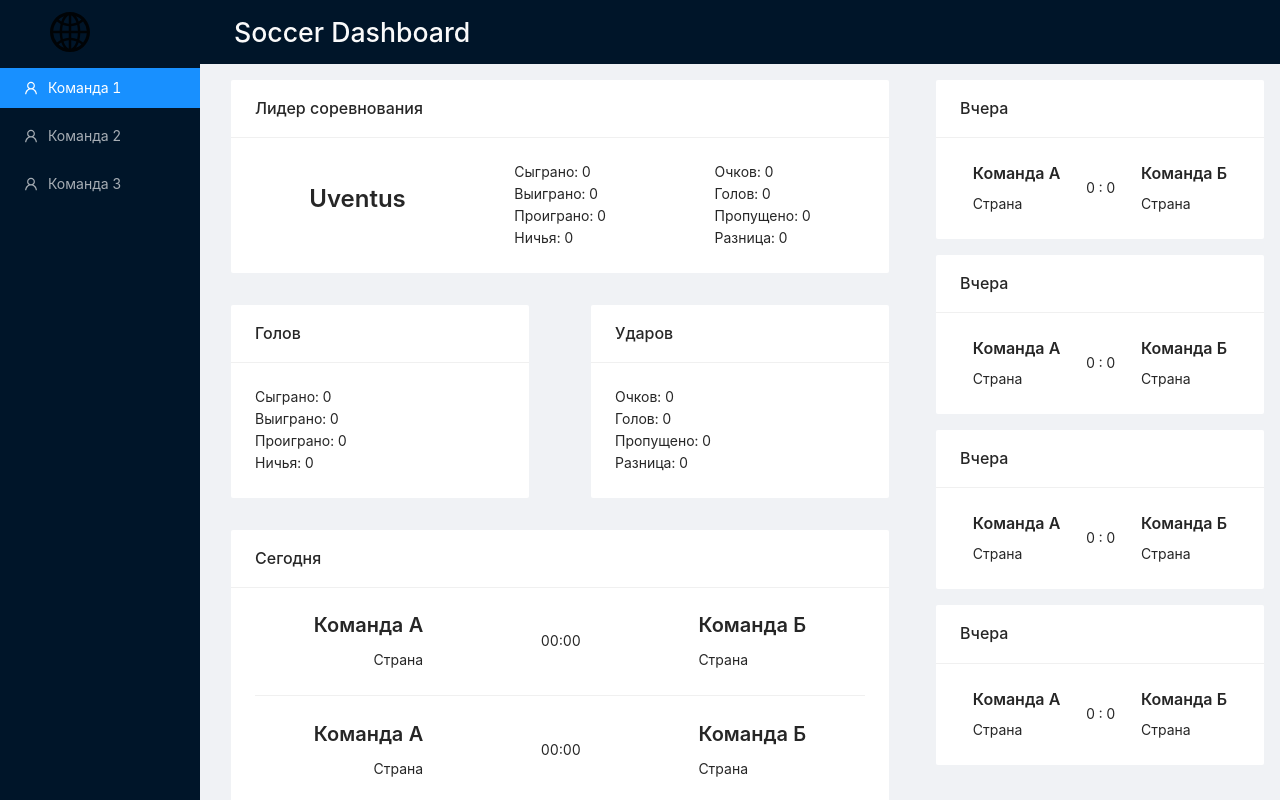
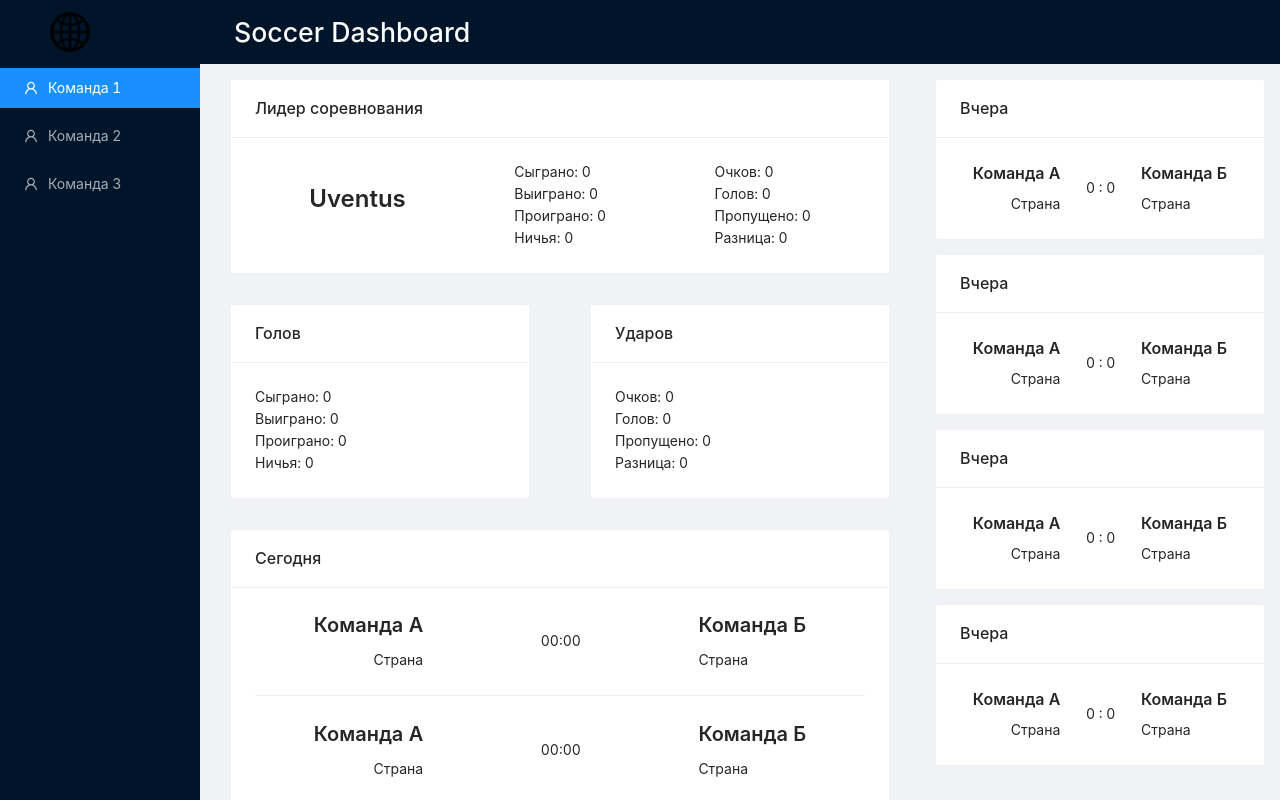
Before and after one commit to mikershov94/soccer_dashboard, a Next.js app: page / in a window 1280 px wide. Shown: the top 800 px of the page. Built offline with nearby package versions, Linux system fonts and the light colour scheme.

Commit message:
Created yesterday-card component

```diff
--- a/components/yesterday-card.tsx
+++ b/components/yesterday-card.tsx
@@ -0,0 +1,31 @@
+import { Typography, Row, Col, Card } from "antd";
+
+import styles from '../styles/yesterday-card.module.sass';
+
+const { Title } = Typography;
+
+const YesterdayCard = () => {
+    return(
+        <Card title="Вчера"
+              bordered={false}>
+            <Row justify='space-around'
+                 align='middle'>
+                <Col>
+                    <div className={styles.infoPlayTeamA}>
+                        <Title level={5}>Команда А</Title>
+                        <div>Страна</div>
+                    </div>
+                </Col>
+                <Col>0 : 0</Col>
+                <Col>
+                    <div className={styles.infoPlayTeamB}>
+                        <Title level={5}>Команда Б</Title>
+                        <div>Страна</div>
+                    </div>
+                </Col>
+            </Row>
+        </Card>
+    );
+};
+
+export default YesterdayCard;
--- a/pages/index.tsx
+++ b/pages/index.tsx
@@ -10,6 +10,7 @@
 import LeaderKicks from '../components/leader-kicks';
 import TodayCard from '../components/today-card';
 import TomorrowCard from '../components/tomorrow-card';
+import YesterdayCard from '../components/yesterday-card';
 
 import "antd/dist/antd.css";
 import styleHeader from '../styles/team.module.sass';
@@ -66,92 +67,16 @@
                             </Col>
                             <Col span={8}>
                                 <div className={styles.cardWrapper}>
-                                    <Card title="Вчера"
-                                          bordered={false}
-                                          >
-                                        <Row justify='space-around'
-                                                     align='middle'>
-                                            <Col>
-                                                <div className={styles.infoPlayTeamA}>
-                                                    <Title level={5}>Команда А</Title>
-                                                    <div>Страна</div>
-                                                </div>
-                                            </Col>
-                                            <Col>0 : 0</Col>
-                                            <Col>
-                                                <div className={styles.infoPlayTeamB}>
-                                                    <Title level={5}>Команда Б</Title>
-                                                    <div>Страна</div>
-                                                </div>
-                                            </Col>
-                                        </Row>
-                                    </Card>
+                                    <YesterdayCard />
                                 </div>
                                 <div className={styles.cardWrapper}>
-                                    <Card title="Вчера"
-                                          bordered={false}
-                                          >
-                                        <Row justify='space-around'
-                                                     align='middle'>
-                                            <Col>
-                                                <div className={styles.infoPlayTeamA}>
-                                                    <Title level={5}>Команда А</Title>
-                                                    <div>Страна</div>
-                                                </div>
-                                            </Col>
-                                            <Col>0 : 0</Col>
-                                            <Col>
-                                                <div className={styles.infoPlayTeamB}>
-                                                    <Title level={5}>Команда Б</Title>
-                                                    <div>Страна</div>
-                                                </div>
-                                            </Col>
-                                        </Row>
-                                    </Card>
+                                    <YesterdayCard />
                                 </div>
                                 <div className={styles.cardWrapper}>
-                                    <Card title="Вчера"
-                                          bordered={false}
-                                          >
-                                        <Row justify='space-around'
-                                                     align='middle'>
-                                            <Col>
-                                                <div className={styles.infoPlayTeamA}>
-                                                    <Title level={5}>Команда А</Title>
-                                                    <div>Страна</div>
-                                                </div>
-                                            </Col>
-                                            <Col>0 : 0</Col>
-                                            <Col>
-                                                <div className={styles.infoPlayTeamB}>
-                                                    <Title level={5}>Команда Б</Title>
-                                                    <div>Страна</div>
-                                                </div>
-                                            </Col>
-                                        </Row>
-                                    </Card>
+                                    <YesterdayCard />
                                 </div>
                                 <div className={styles.cardWrapper}>
-                                    <Card title="Вчера"
-                                          bordered={false}
-                                          >
-                                        <Row justify='space-around'
-                                                     align='middle'>
-                                            <Col>
-                                                <div className={styles.infoPlayTeamA}>
-                                                    <Title level={5}>Команда А</Title>
-                                                    <div>Страна</div>
-                                                </div>
-                                            </Col>
-                                            <Col>0 : 0</Col>
-                                            <Col>
-                                                <div className={styles.infoPlayTeamB}>
-                                                    <Title level={5}>Команда Б</Title>
-                                                    <div>Страна</div>
-                                                </div>
-                                            </Col>
-                                        </Row>
-                                    </Card>
+                                    <YesterdayCard />
                                 </div>
                             </Col>
                         </Row>
--- /dev/null
+++ b/styles/yesterday-card.module.sass
@@ -0,0 +1,9 @@
+.infoPlayTeamA
+    display: flex
+    flex-direction: column
+    align-items: flex-end
+
+.infoPlayTeamB
+    display: flex
+    flex-direction: column
+    align-items: flex-start
```
